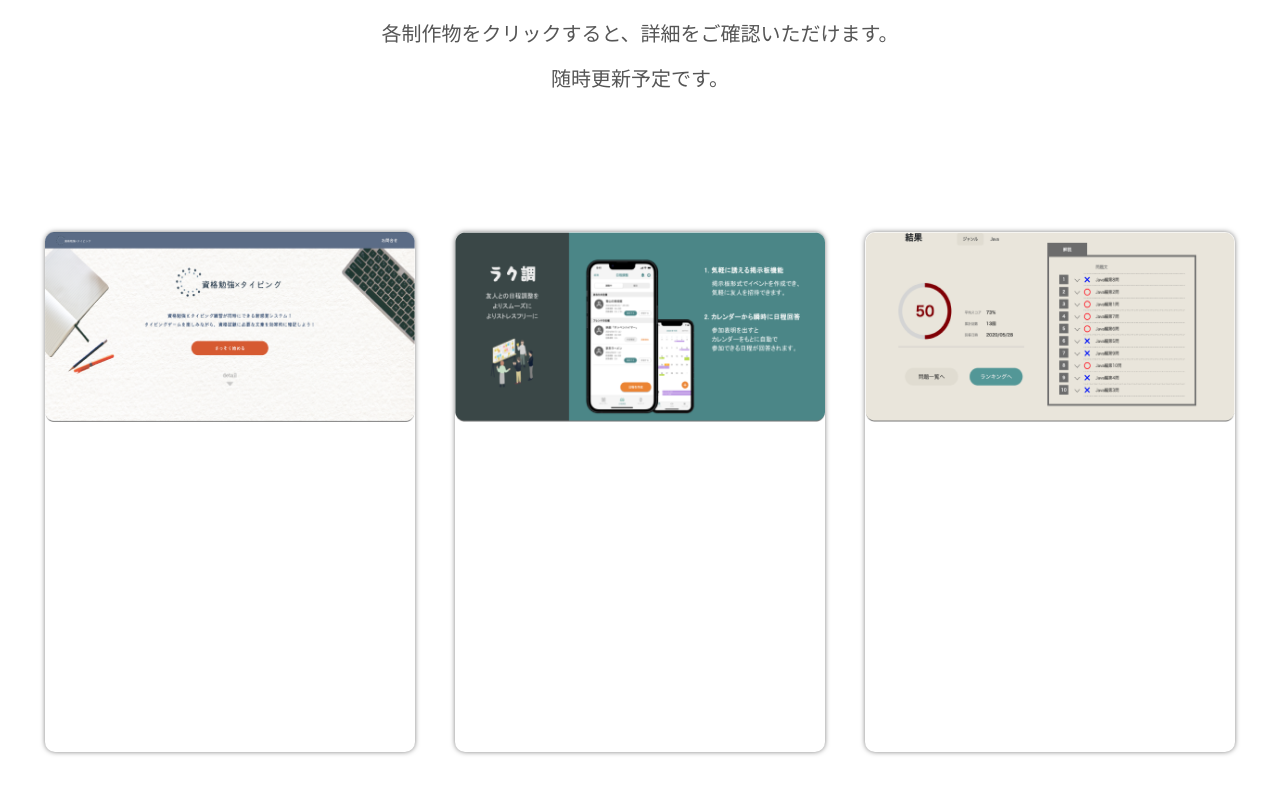
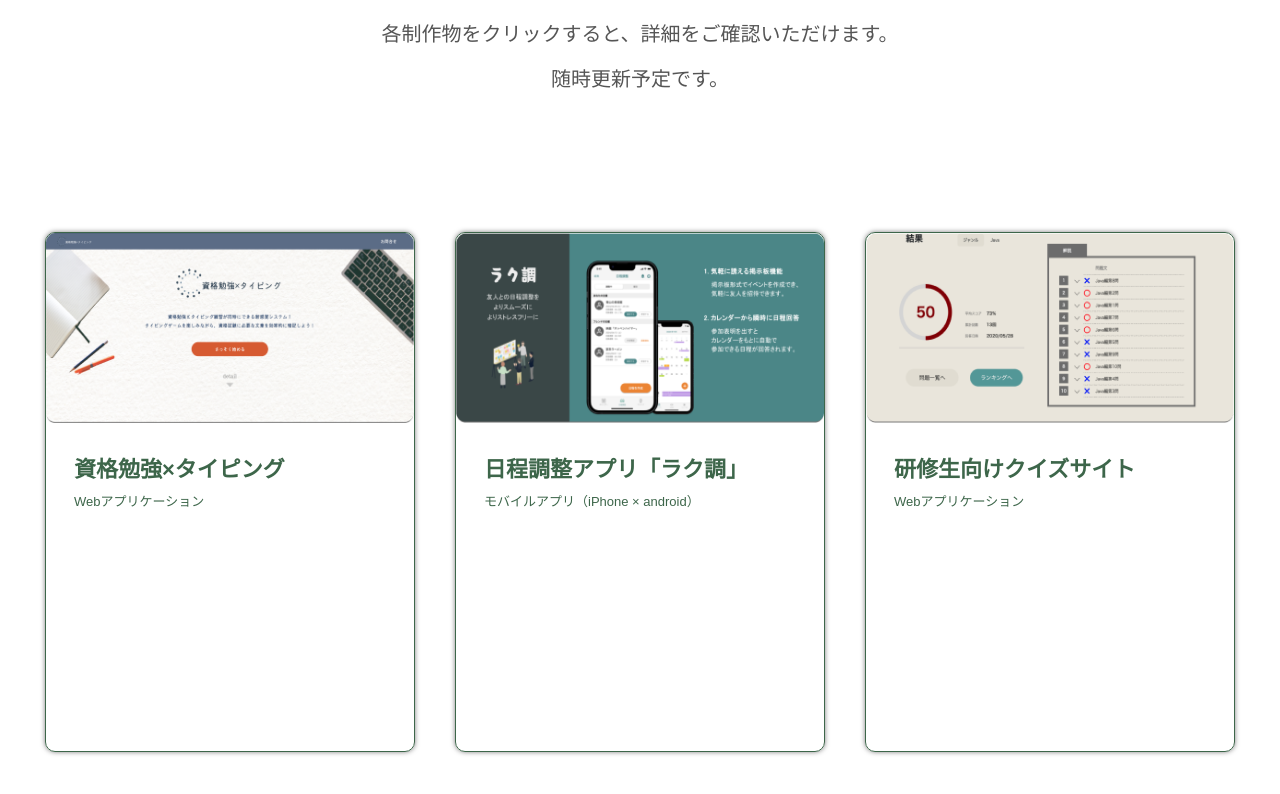
Before and after one commit to oh-my-kamimura/my-engineer-portfolio, a Next.js app: page / in a window 1280 px wide. Shown: the part 2557-3351 px from the top of the page. Built offline with nearby package versions, Linux system fonts and the light colour scheme; a web font is replaced by a local one.

Commit message:
add: 作品カードにタイトルを設定

```diff
--- a/src/app/components/Work.tsx
+++ b/src/app/components/Work.tsx
@@ -15,12 +15,18 @@ export default function Work() {
 			<div className={styles.cardContainer}>
 				<WorkCard
 					imageSrc = "learn-by-typing.png"
-				/>
+					title = "資格勉強×タイピング"
+					platform = "Webアプリケーション"
+					/>
 				<WorkCard
 					imageSrc = "schedule-matching-app.png"
+					title = "日程調整アプリ「ラク調」"
+					platform = "モバイルアプリ（iPhone × android）"
 				/>
 				<WorkCard
 					imageSrc = "induction-course-quiz.png"
+					title = "研修生向けクイズサイト"
+					platform = "Webアプリケーション"
 				/>
 			</div>
 		</div>
--- a/src/app/components/WorkCard.tsx
+++ b/src/app/components/WorkCard.tsx
@@ -1,7 +1,7 @@
 import styles from "../../styles/WorkCard.module.scss"
 import Image from "next/image"
 
-export default function WorkCard(props: { imageSrc: string }) {
+export default function WorkCard(props: { imageSrc: string, title: string, platform: string }) {
 	return (
 		<div className={styles.container}>
 			<div className={styles.cardImageFrame}>
@@ -12,6 +12,14 @@ export default function WorkCard(props: { imageSrc: string }) {
 					fill
 				/>
 			</div>
+			<div className={styles.titleFrame}>
+				<div className={styles.title}>
+					{props.title}
+				</div>
+				<div className={styles.platform}>
+					{props.platform}
+				</div>
+			</div>
 		</div>
 	)
 }
--- a/src/styles/WorkCard.module.scss
+++ b/src/styles/WorkCard.module.scss
@@ -6,7 +6,7 @@ $card-height: 520px;
 	position: relative;
 	width: $card-width;
 	height: $card-height;
-	border: var(--forefround) 1px solid;
+	border: var(--foreground) 1px solid;
 	border-radius: 10px;
 	box-shadow: 0px 0px 5px 0px rgba(0, 0, 0, 0.5);
 	.cardImageFrame{
@@ -21,4 +21,20 @@ $card-height: 520px;
 			position: relative !important;
 		}
 	}
+	.titleFrame {
+		position: absolute;
+		top: 218px;
+		left: 28px;
+		color: var(--foreground);
+		font-family: var(--font-noto-sans-jp);
+		.title{
+			font-size: 22px;
+			font-weight: 700;
+		}
+		.platform {
+			margin-top: 8px;
+			font-size: 13px;
+			font-weight: 300;
+		}
+	}
 }
```
